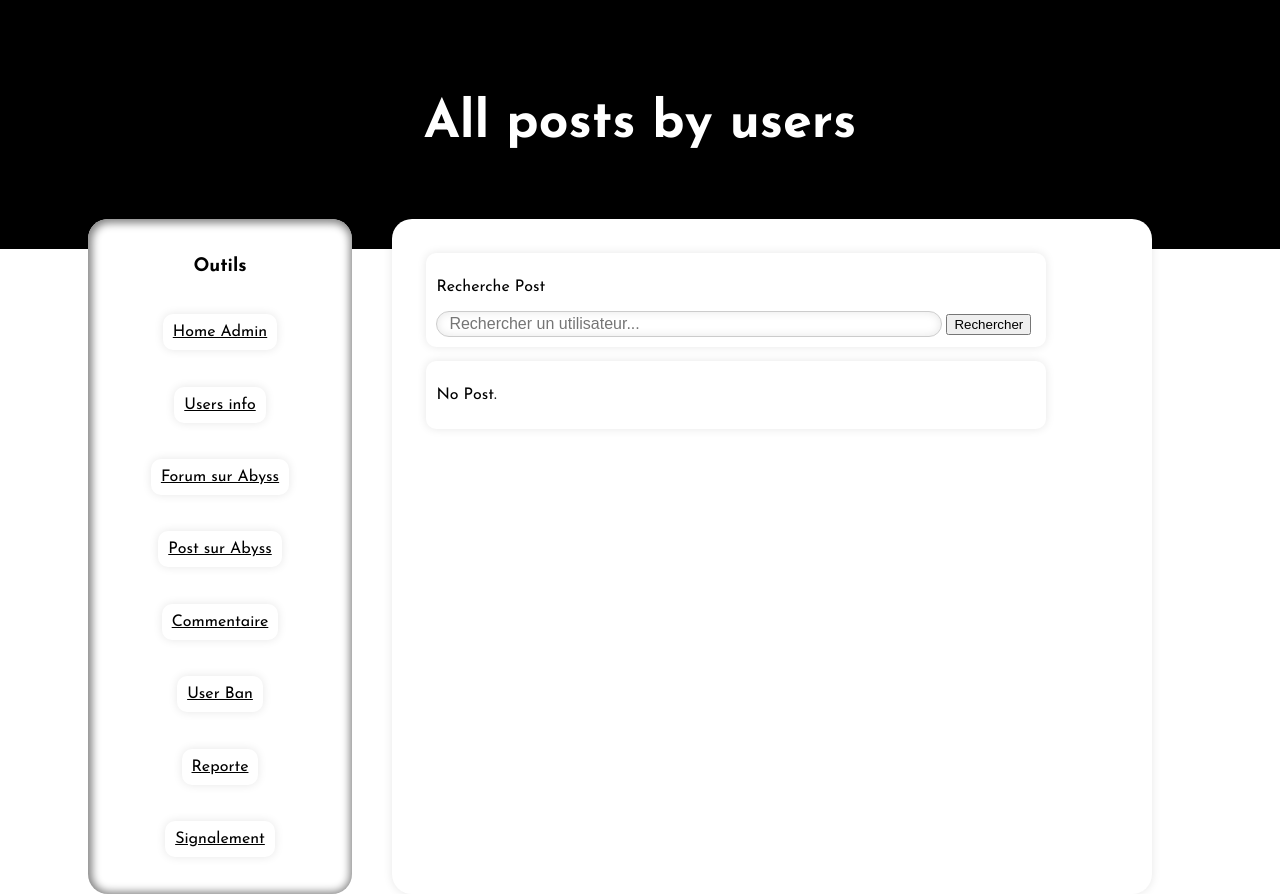
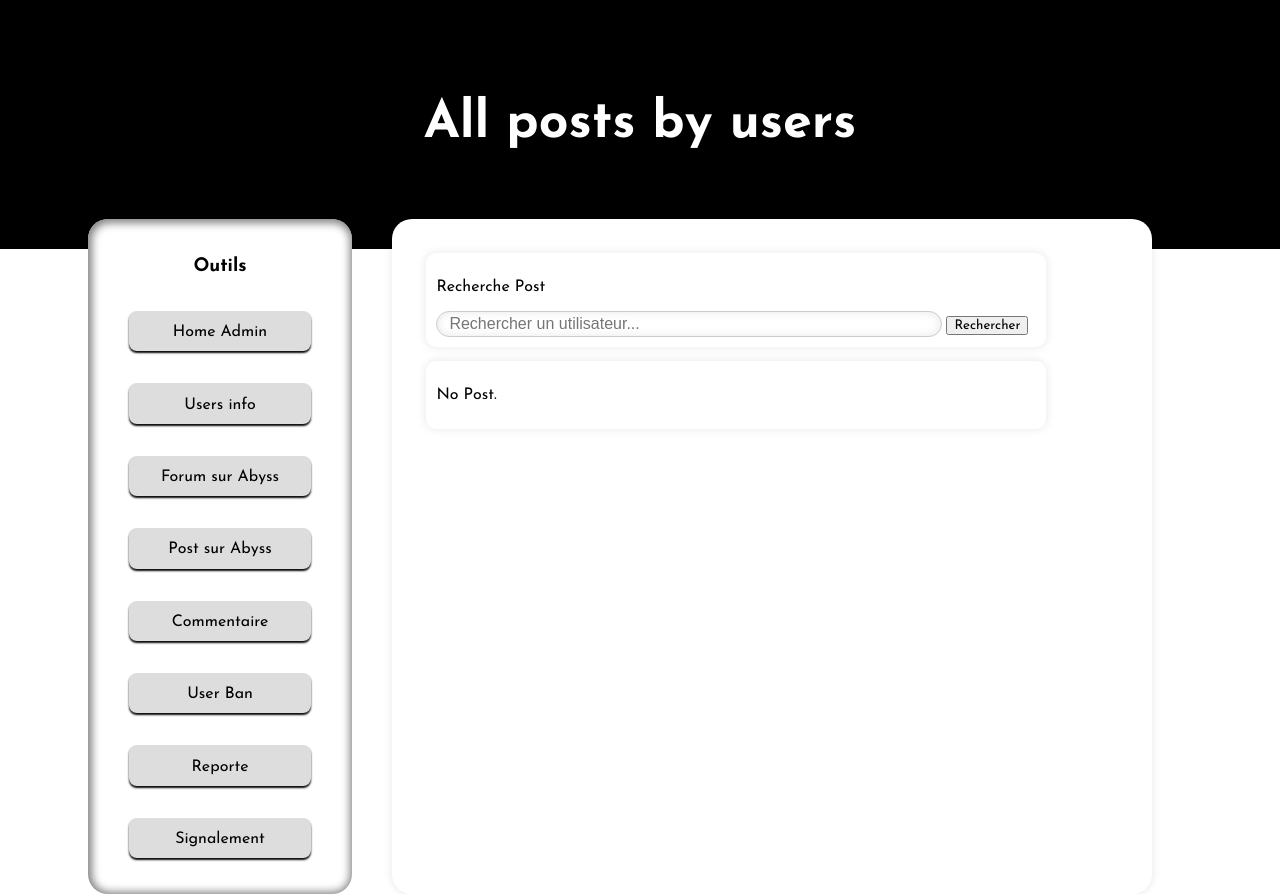
Before and after one commit to roronoa-kenzo/Projet_Annuel, a PHP site: page /Admin/PostInfos.php in a window 1280 px wide. Shown: the part 77-971 px from the top of the page. Run offline with PHP 8.4, Linux system fonts and the light colour scheme; data that the repository does not hold is empty.

Commit message:
ajoute du css

```diff
--- a/Admin/composant/white_content_left-admin.php
+++ b/Admin/composant/white_content_left-admin.php
@@ -1,28 +1,28 @@
 
 <div class="white-content-secondary">
     <h3>Outils</h3>
-    <ul style="padding: 5%;">
-        <a class="href-admin" href="./Back-log.php">Home Admin</a>
+    <ul class="href-admin" style="padding: 5%;">
+        <a style="text-decoration: none; color:black;" href="./Back-log.php">Home Admin</a>
     </ul>
-    <ul style="padding: 5%;">
-        <a class="href-admin" href="./UserInfo.php">Users info</a>
+    <ul class="href-admin" style="padding: 5%;">
+        <a style="text-decoration: none; color:black;" href="./UserInfo.php">Users info</a>
     </ul>
-    <ul style="padding: 5%;">
-        <a class="href-admin" href="./ForumInfos.php">Forum sur Abyss</a>
+    <ul class="href-admin" style="padding: 5%;">
+        <a style="text-decoration: none; color:black;" href="./ForumInfos.php">Forum sur Abyss</a>
     </ul>
-    <ul style="padding: 5%;">
-        <a class="href-admin" href="./PostInfos.php">Post sur Abyss</a>
+    <ul class="href-admin" style="padding: 5%;">
+        <a style="text-decoration: none; color:black;" href="./PostInfos.php">Post sur Abyss</a>
     </ul>
-    <ul style="padding: 5%;">
-        <a class="href-admin" href="./CommentInfos.php">Commentaire</a>
+    <ul class="href-admin" style="padding: 5%;">
+        <a style="text-decoration: none; color:black;" href="./CommentInfos.php">Commentaire</a>
     </ul>
-    <ul style="padding: 5%;">
-        <a class="href-admin" href="#">User Ban</a>
+    <ul class="href-admin" style="padding: 5%;">
+        <a style="text-decoration: none; color:black;" href="#">User Ban</a>
     </ul>
-    <ul style="padding: 5%;">
-        <a class="href-admin" href="#">Reporte</a>
+    <ul class="href-admin" style="padding: 5%;">
+        <a style="text-decoration: none; color:black;" href="#">Reporte</a>
     </ul>
-    <ul style="padding: 5%;">
-        <a class="href-admin" href="#">Signalement</a>
+    <ul class="href-admin" style="padding: 5%;">
+        <a style="text-decoration: none; color:black;" href="#">Signalement</a>
     </ul>
 </div>
--- a/public/css/style.css
+++ b/public/css/style.css
@@ -251,11 +251,16 @@ textarea{
   background-color: #e8e8e8;
 }
 .href-admin{
-  border-radius: 10px;
-  box-shadow: 0px 0px 10px rgba(0, 0, 0, 0.1);
-  padding:10px;
-  color: black;
-  font-family: "Josefin Sans", sans-serif;
+  background-color: #ddd;
+    border: none;
+    color: black;
+    padding: 10px 20px;
+    text-align: center;
+    text-decoration: none;
+    font-size: 16px;
+    border-radius: 8px;
+    box-shadow: 0px 2px 2px rgba(8, 9, 3, 1);
+    width: 20vh;
 }
 .href-admin:hover{
   background-color:#808080;
@@ -452,3 +457,39 @@ transform: translateY(2px);
   display: flex;
   justify-content: center;
 }
+span{
+  font-family: "Josefin Sans", sans-serif;
+}
+h4{
+  font-family: "Josefin Sans", sans-serif;
+}
+button{
+  font-family: "Josefin Sans", sans-serif;
+
+}
+a{
+  font-family: "Josefin Sans", sans-serif;
+
+}
+h2{
+  font-family: "Josefin Sans", sans-serif;
+
+}
+
+.btn-menu{
+  background-color: #ddd;
+    border: none;
+    color: black;
+    padding: 10px 20px;
+    text-align: center;
+    text-decoration: none;
+    display: inline-block;
+    font-size: 16px;
+    border-radius: 8px;
+    box-shadow: 0px 2px 2px rgba(8, 9, 3, 1);
+    width: 20vh;
+    margin-bottom: 3vh;
+}
+.btn-menu:hover{
+  background-color:#808080;
+}
```
Also changed, not shown: Admin/composant/white_content_right-admin.php (+6 -6 lines).
